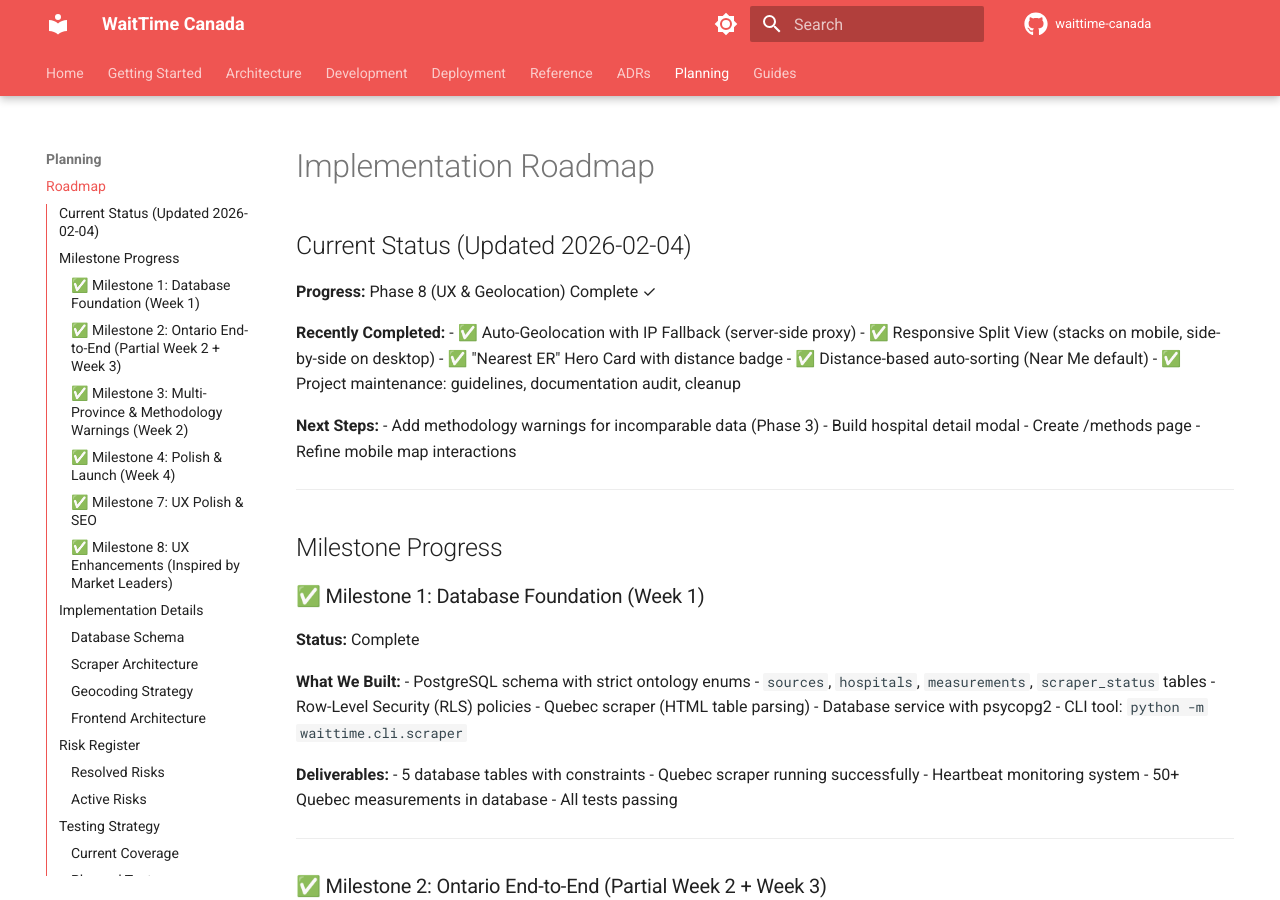
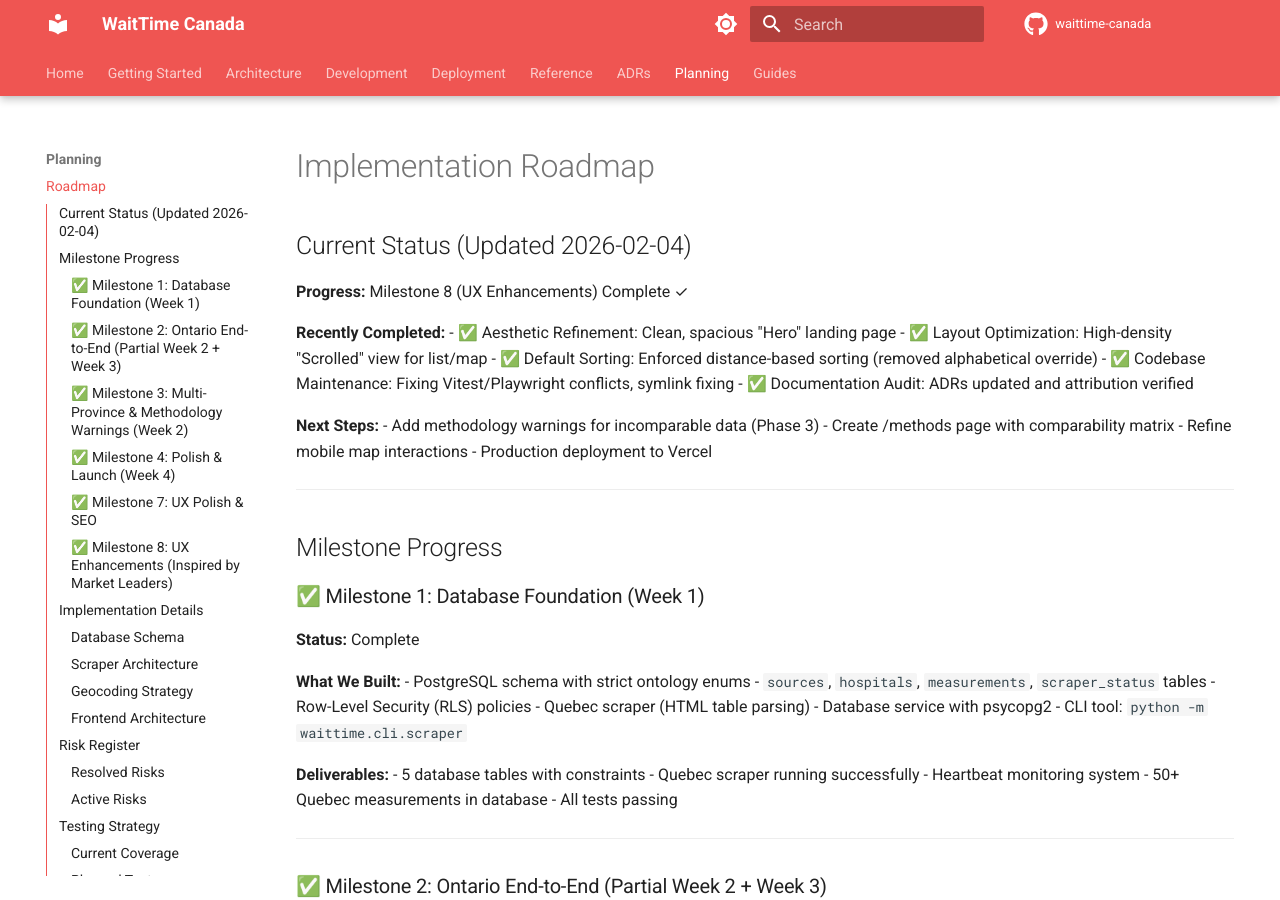
Before and after one commit to jerdaw/waittimecanada, an MkDocs documentation site: the page built from docs/planning/roadmap.md, in a window 1280 px wide and 900 px high. Built offline with MkDocs 1.6.1 and Material for MkDocs 9.7.7, drawn with Linux system fonts in a browser that asks for light colours; comment, search, counter and statistics services are not loaded; some of the changed text lies outside the part shown.

Commit message:
UX Polish: Refined landing page, whitespace, and default sorting strategy

```diff
--- a/docs/planning/roadmap.md
+++ b/docs/planning/roadmap.md
@@ -2,20 +2,20 @@
 
 ## Current Status (Updated 2026-02-04)
 
-**Progress:** Phase 8 (UX & Geolocation) Complete ✓
+**Progress:** Milestone 8 (UX Enhancements) Complete ✓
 
 **Recently Completed:**
-- ✅ Auto-Geolocation with IP Fallback (server-side proxy)
-- ✅ Responsive Split View (stacks on mobile, side-by-side on desktop)
-- ✅ "Nearest ER" Hero Card with distance badge
-- ✅ Distance-based auto-sorting (Near Me default)
-- ✅ Project maintenance: guidelines, documentation audit, cleanup
+- ✅ Aesthetic Refinement: Clean, spacious "Hero" landing page
+- ✅ Layout Optimization: High-density "Scrolled" view for list/map
+- ✅ Default Sorting: Enforced distance-based sorting (removed alphabetical override)
+- ✅ Codebase Maintenance: Fixing Vitest/Playwright conflicts, symlink fixing
+- ✅ Documentation Audit: ADRs updated and attribution verified
 
 **Next Steps:**
 - Add methodology warnings for incomparable data (Phase 3)
-- Build hospital detail modal
-- Create /methods page
+- Create /methods page with comparability matrix
 - Refine mobile map interactions
+- Production deployment to Vercel
 
 ---
 
@@ -156,19 +156,14 @@
 - [x] "Live Data Only" toggle filter
 - [x] Hospital count with live data subset
 
-**Deferred to Phase 4 (Backend Required):**
-- [ ] Occupancy stats ("X waiting, Y in treatment") - requires scraper changes
-- [ ] Enhanced search with geocoding autocomplete
+**Phase 4: Aesthetic Refinement & High-Density Layout**
+- [x] Clean, spacious "Hero" landing page with background textures
+- [x] Responsive "Scrolled" layout (traditional landing page flow)
+- [x] Distance-based auto-sorting (removed manual alphabetical override)
+- [x] Tighter vertical spacing for higher information density in app view
+- [x] Faint dot grid textures for visual depth
 
-**Files to Modify/Create:**
-- `frontend/components/HospitalList.tsx` - expandable cards
-- `frontend/components/ExpandedCardDetails.tsx` - new component
-- `frontend/app/faq/page.tsx` - new FAQ page
-- `frontend/components/FAQAccordion.tsx` - new accordion component
-- `frontend/components/Header.tsx` - add FAQ link
-- `frontend/components/Map.tsx` - quick actions in popup
-
-**Goal:** Improve user experience with quick access to hospital details
+**Goal:** Improve user experience with quick access to hospital details and modern "landing page" feel
 
 ---
 
```
Also changed, not shown: AGENTS.md (+1 -1 lines), docs/adr/0004-landing-page-ux-optimization.md (added, +26 -0 lines), 6 other files.
